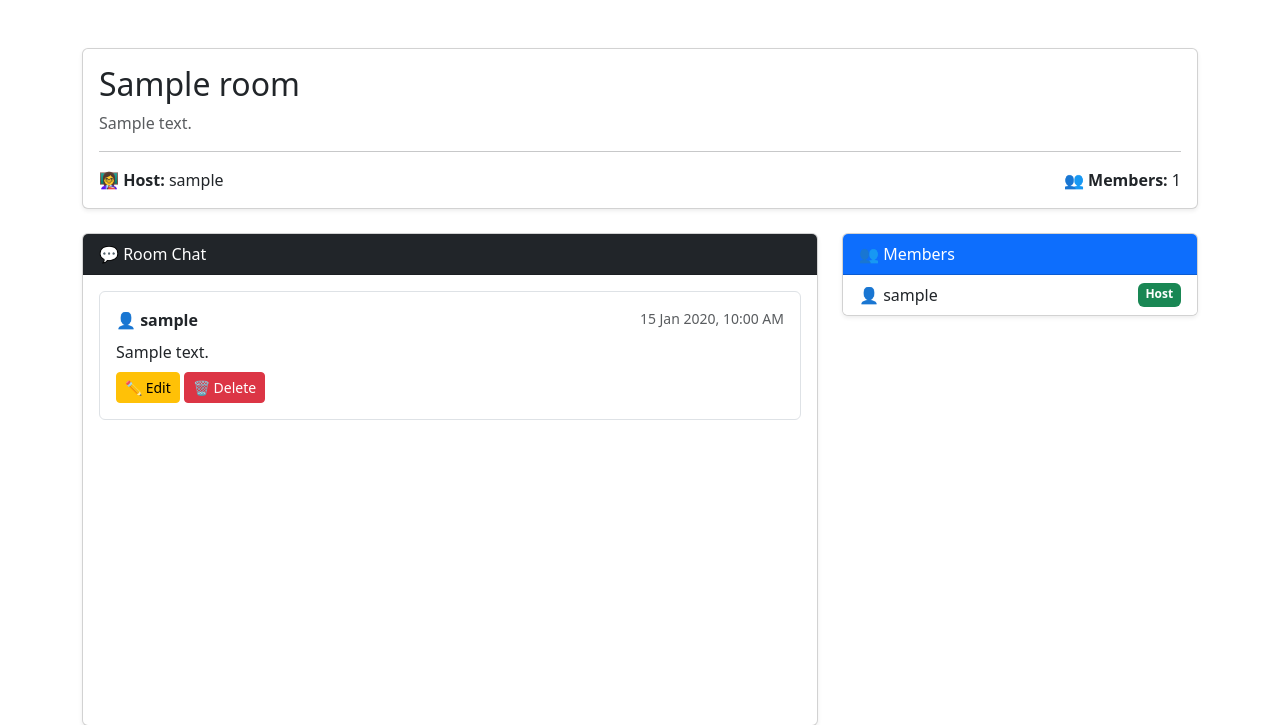
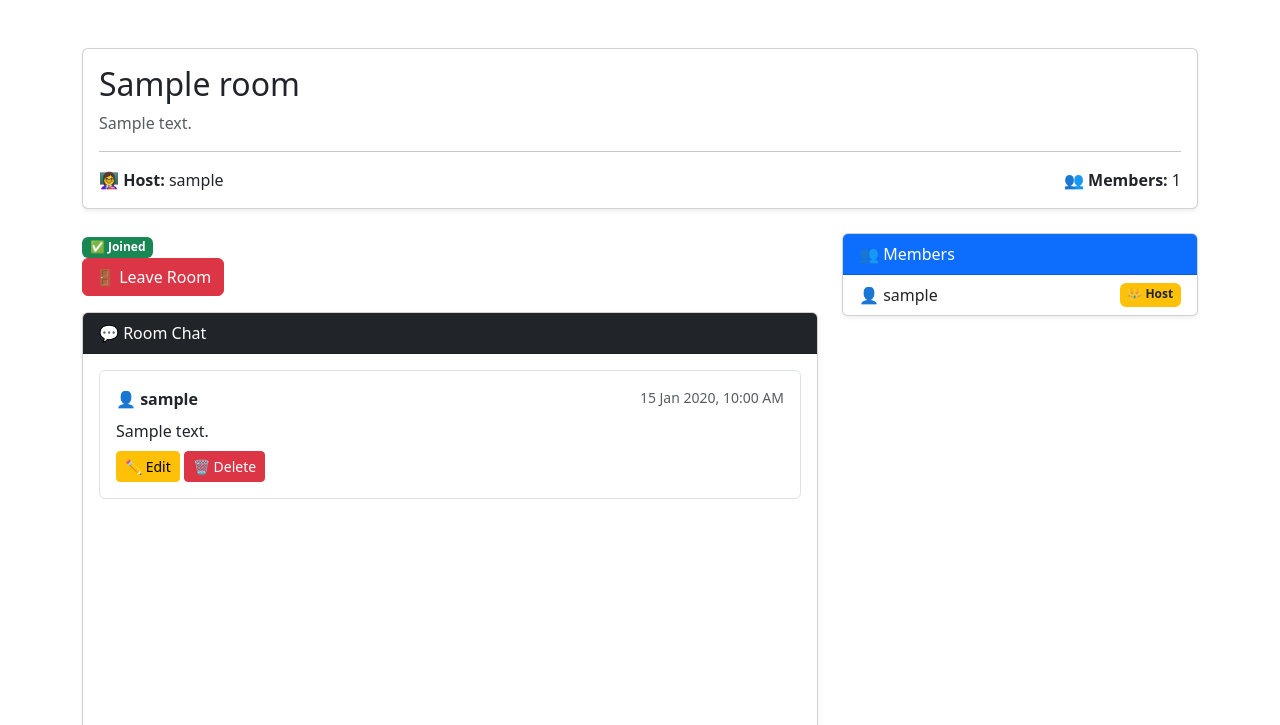
Before and after one commit to sonalikumari3512/StudyHub-AI, a Django app: page /rooms/1/ in a window 1280 px wide. Shown: the part 56-781 px from the top of the page. Run offline with Django 5.2, Linux system fonts and the light colour scheme; a user stored in the database is signed in; tables that the repository leaves empty hold one stand-in row (values such as "Sample post").

Commit message:
Day 22: Added room search and leave room functionality

```diff
--- a/rooms/templates/rooms/room_detail.html
+++ b/rooms/templates/rooms/room_detail.html
@@ -39,7 +39,22 @@
         <div class="col-lg-8">
 
             {% if is_member %}
+            <span class="badge bg-success">
+                ✅ Joined
+            </span>
+                        <!-- Leave Room Button -->
+            <form method="POST"
+                action="{% url 'leave_room' room.id %}"
+                class="mb-3">
 
+                {% csrf_token %}
+
+                <button class="btn btn-danger">
+                    🚪 Leave Room
+                </button>
+
+            </form>
+             <!-- Chat Card -->
             <div class="card shadow-sm">
 
                 <div class="card-header bg-dark text-white">
@@ -174,8 +189,8 @@
                         </span>
 
                         {% if member == room.host %}
-                        <span class="badge bg-success">
-                            Host
+                        <span class="badge bg-warning text-dark">
+                            👑 Host
                         </span>
                         {% endif %}
 
--- a/rooms/urls.py
+++ b/rooms/urls.py
@@ -8,4 +8,5 @@ urlpatterns = [
     path("<int:pk>/join/", views.join_room, name="join_room"),
     path("message/<int:pk>/delete/", views.delete_message, name="delete_message"),
     path("message/<int:pk>/edit/",views.edit_message,name="edit_message"),
+    path("<int:pk>/leave/", views.leave_room, name="leave_room"),
 ]
--- a/rooms/views.py
+++ b/rooms/views.py
@@ -4,6 +4,7 @@ from django.http import HttpResponseForbidden
 
 from .models import Room,Message
 from .forms import RoomForm, MessageForm
+from django.db.models import Q
 
 
 @login_required
@@ -36,13 +37,26 @@ def createRoom(request):
 
 def rooms(request):
 
-    rooms = Room.objects.all()
+    query = request.GET.get("q")
+
+    if query:
+
+        rooms = Room.objects.filter(
+            Q(name__icontains=query) |
+            Q(description__icontains=query) |
+            Q(host__username__icontains=query)
+        ).order_by("-created")
+
+    else:
+
+        rooms = Room.objects.all().order_by("-created")
 
     return render(
         request,
         "rooms/rooms.html",
         {
-            "rooms": rooms
+            "rooms": rooms,
+            "query": query,
         }
     )
 
@@ -165,3 +179,14 @@ def edit_message(request, pk):
             "form": form
         }
     )
+
+@login_required
+def leave_room(request, pk):
+
+    room = get_object_or_404(Room, id=pk)
+
+    if request.method == "POST":
+
+        room.members.remove(request.user)
+
+    return redirect("rooms")
```
Also changed, not shown: rooms/templates/rooms/rooms.html (+21 -1 lines).
